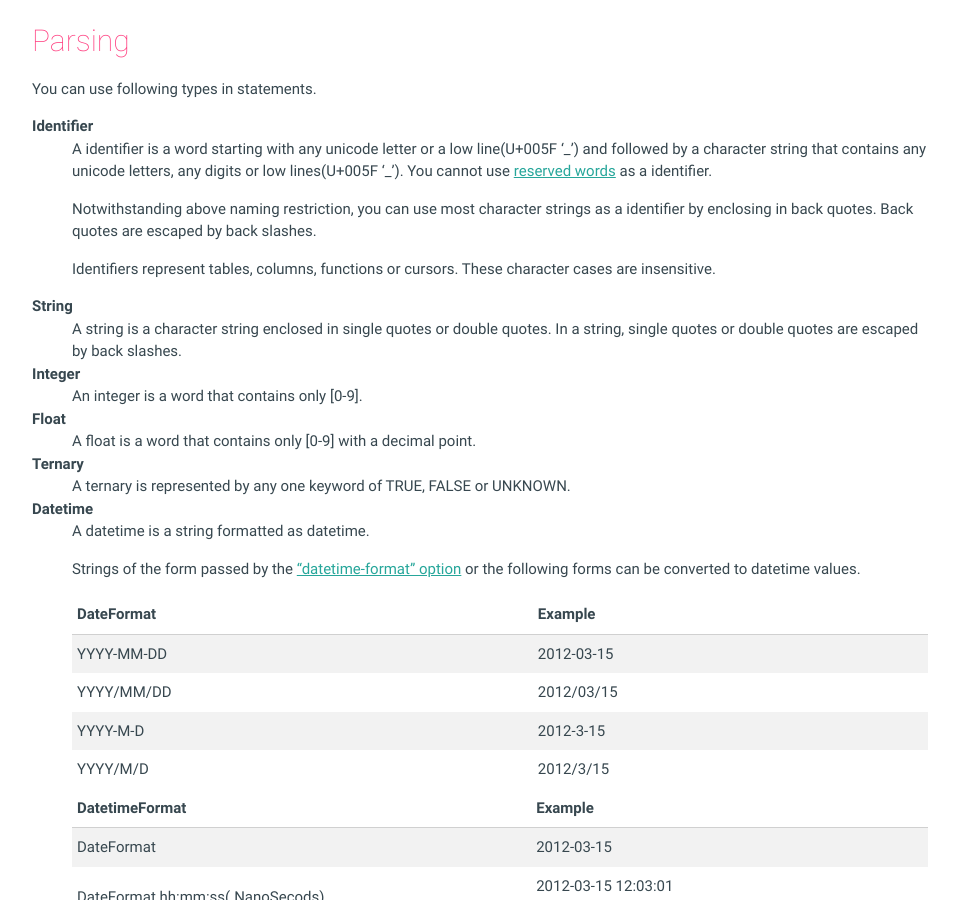
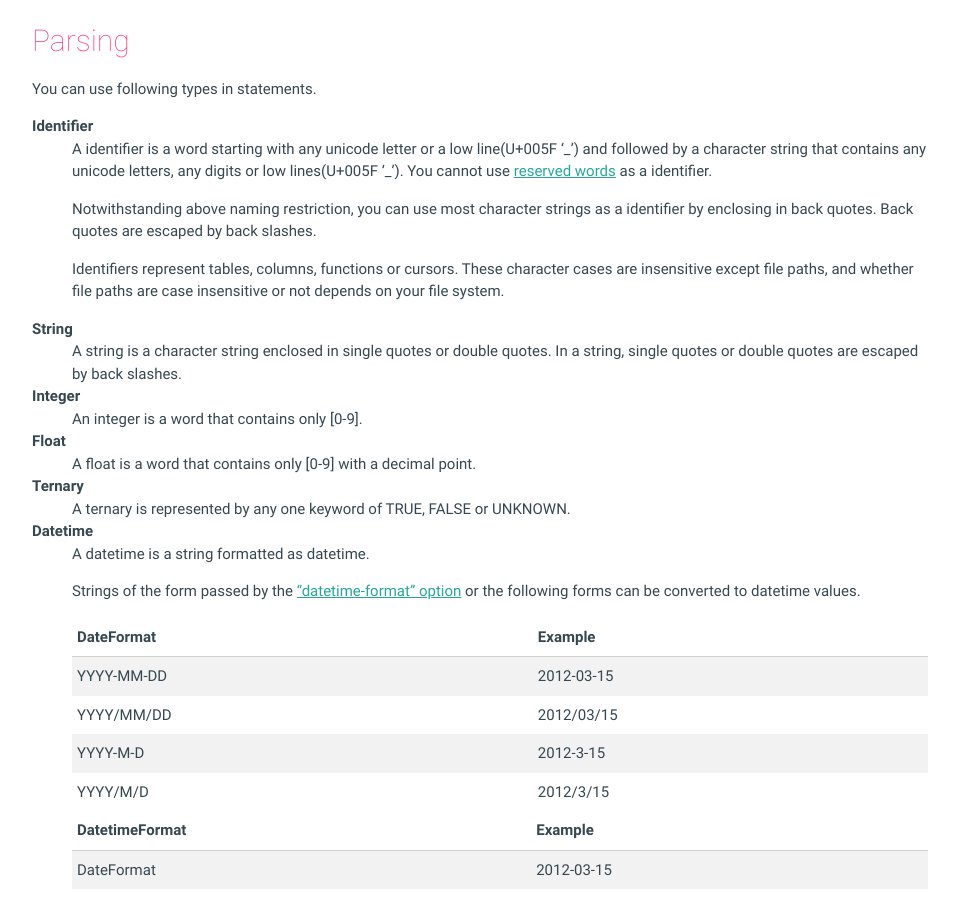
Before and after one commit to mithrandie/csvq, a Jekyll site: the page built from docs/_posts/2006-01-02-statement.md, in a window 1280 px wide and 900 px high, scrolled down 1062 px. Shown: the whole window, without its empty margins (160-1119 px from the left). Built offline with Jekyll 4.4.1, drawn with Linux system fonts in a browser that asks for light colours.

Commit message:
Update docs.

```diff
--- a/docs/_posts/2006-01-02-statement.md
+++ b/docs/_posts/2006-01-02-statement.md
@@ -51,7 +51,8 @@ Identifier
   Notwithstanding above naming restriction, you can use most character strings as a identifier by enclosing in back quotes.
   Back quotes are escaped by back slashes.
 
-  Identifiers represent tables, columns, functions or cursors. These character cases are insensitive.
+  Identifiers represent tables, columns, functions or cursors.
+  These character cases are insensitive except file paths, and whether file paths are case insensitive or not depends on your file system.
 
 String
 : A string is a character string enclosed in single quotes or double quotes.
```
